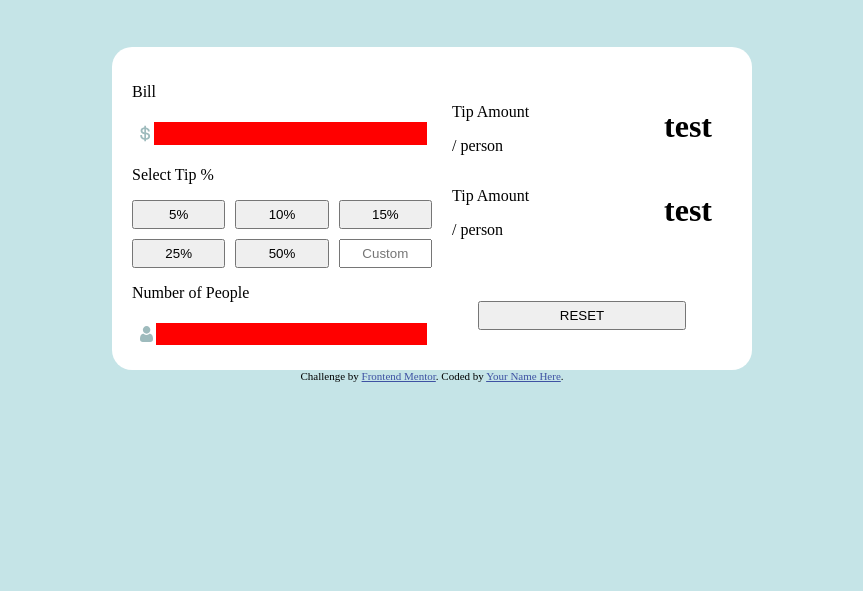
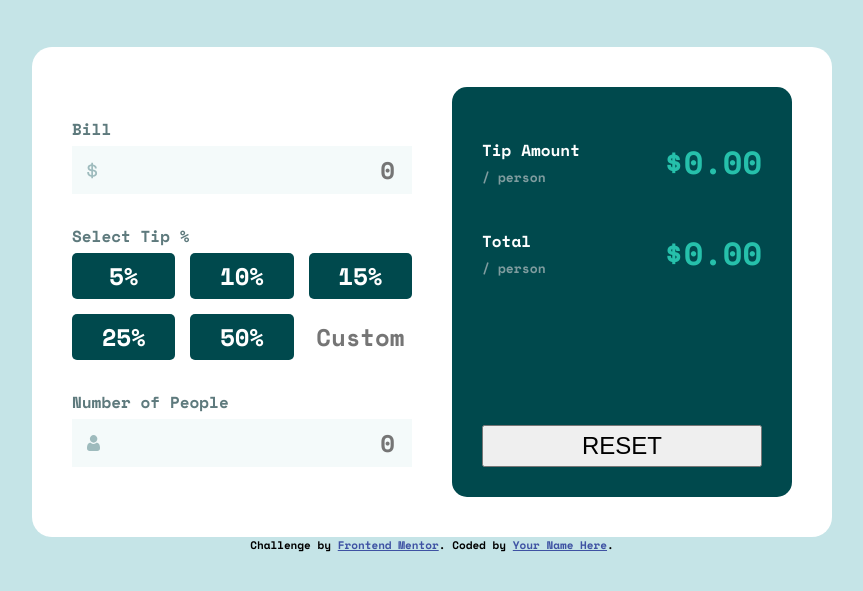
Before and after one commit to matanp06/Tip-Calculator-App-Frontend-Mentor-Challenge, a website: page index.html in a window 1280 px wide. Shown: the part 107-698 px from the top of the page, without its empty margins (208-1071 px from the left). Drawn offline with nearby package versions, Linux system fonts and the light colour scheme.

Commit message:
Designed the desktop version of the app

```diff
--- a/index.html
+++ b/index.html
@@ -3,8 +3,10 @@
 <head>
   <meta charset="UTF-8">
   <meta name="viewport" content="width=device-width, initial-scale=1.0"> <!-- displays site properly based on user's device -->
-
   <link rel="icon" type="image/png" sizes="32x32" href="./images/favicon-32x32.png">
+  <link rel="preconnect" href="https://fonts.googleapis.com">
+  <link rel="preconnect" href="https://fonts.gstatic.com" crossorigin>
+  <link href="https://fonts.googleapis.com/css2?family=Space+Mono:wght@700&display=swap" rel="stylesheet">
   <link rel="stylesheet" href="styles.css">
 
   <title>Frontend Mentor | Tip calculator app</title>
@@ -27,19 +29,19 @@
         <p>Bill</p>
         <div class="input">
           <img src="images/icon-dollar.svg" alt="">
-          <input id="input-bill" type="text">
+          <input class="pressable" id="input-bill" type="text" placeholder="0">
         </div>
       </div>
 
       <div class="input-div">
         <p>Select Tip %</p>
         <div class="grid-precentage">
-          <button class="precentage selected" value="5">5%</button>
-          <button class="precentage" value="10">10%</button>
-          <button class="precentage" value="15">15%</button>
-          <button class="precentage" value="25">25%</button>
-          <button class="precentage" value="50">50%</button>
-          <input class="precentage custom" type="numbers" placeholder="Custom">
+          <button class="pressable bg-green precentage selected" value="5">5%</button>
+          <button class="pressable bg-green precentage" value="10">10%</button>
+          <button class="pressable bg-green precentage" value="15">15%</button>
+          <button class="pressable bg-green precentage" value="25">25%</button>
+          <button class="pressable bg-green precentage" value="50">50%</button>
+          <input class="pressable precentage custom" type="numbers" placeholder="Custom">
         </div>
       </div>
 
@@ -47,30 +49,30 @@
         <p>Number of People</p>
         <div class="input">
           <img src="images/icon-person.svg" alt="">
-          <input id="input-person" type="text">
+          <input class="pressable" id="input-person" type="text" placeholder="0">
         </div>
       </div>
     </div>
 
     <!-- Out Section -->
-    <div id="output-section">
+    <div class="bg-green" id="output-section">
       <div class="output">
         <div class="details">
           <p class="bold">Tip Amount</p>
-          <p>/ person</p>
+          <p class="small">/ person</p>
         </div>
-        <h1>test</h1>
+        <h1 id="Tip-Amount">$0.00</h1>
       </div>
 
       <div class="output">
         <div class="details">
-          <p class="bold">Tip Amount</p>
-          <p>/ person</p>
+          <p class="bold">Total</p>
+          <p class="small">/ person</p>
         </div>
-        <h1>test</h1>
+        <h1 id="Total">$0.00</h1>
       </div>
 
-      <button>RESET</button>
+      <button class="pressable">RESET</button>
 
     </div>
 
--- a/styles.scss
+++ b/styles.scss
@@ -1,5 +1,17 @@
 body{
+
     background-color: hsl(185, 41%, 84%);
+    font-family: 'Space Mono',monospace;
+
+    .bg-green{
+        background-color: hsl(183, 100%, 15%);
+    }
+
+    .pressable{
+
+        cursor: pointer;
+
+    }
 
     #logo{
 
@@ -9,32 +21,61 @@ body{
     }
 
     .container{
-        width: 600px;
+        width: 720px;
         background-color: hsl(0, 0%, 100%);
         margin: auto;
-        padding: 20px;
+        padding: 40px;
         border-radius: 20px;
         display: flex;
+        justify-content: space-between;
 
         div{
 
-            width: 300px;
+            p{
+                margin: 5px 0
+            }
+
+            .input-div{
+
+                margin: 30px 0;
+
+                p{
+
+                    color: hsl(186, 14%, 43%);
+
+                }
+
+            }
+
+            width: 340px;
             .input{
 
                 width: 100%;
                 display: flex;
                 justify-content: center;
                 box-sizing: border-box;
-                padding: 5px;
+                padding: 5px 15px;
+                background-color: hsl(189, 41%, 97%);
+                justify-content: space-between;
+                align-items: center;
+
                 img{
-                    box-sizing: border-box;
-                    padding: 3px;
+                    height: 50%;
                 }
 
                 input{
                     flex: 1;
                     border: none;
-                    background-color: red;
+                    background-color: transparent;
+                    color: hsl(184, 14%, 56%);
+                    text-align: right;
+                    font-size: 24px;
+                    max-width: 70%;
+                    font-family: inherit;
+                }
+
+                input:focus, input:focus-visible{
+                    outline: none;
                 }
 
             }
@@ -42,19 +83,25 @@ body{
             .grid-precentage{
 
                 display: grid;
-                gap: 10px;
+                gap: 15px;
                 grid-template-columns: repeat(3,minmax(0,1fr));
 
                 .precentage{
 
+                    font-size: 24px;
+                    border-radius: 5px;
+                    border: none;
                     padding-top: 5px;
                     padding-bottom: 5px;
+                    color:hsl(0, 0%, 100%);
+                    font-family: inherit;
 
                 }
 
                 .custom{
 
                     text-align: center;
+                    color: hsl(186deg, 14%, 43%)
 
                 }
 
@@ -66,23 +113,38 @@ body{
 
             position: relative;
             box-sizing: border-box;
-            padding:20px;
+            padding:30px;
             display: flex;
             flex-direction: column;
+            border-radius: 15px;
             .output{
 
                 display: flex;
                 width: 100%;
                 justify-content: space-between;
+                align-items: center;
+
+                .bold{
+                    color: hsl(0, 0%, 100%);
+                }
+                .small{
+                    color:  hsl(184, 14%, 56%);
+                    font-size: small;
+                }
+
+                h1{
+                    color:hsl(172, 67%, 45%)
+                }
 
             }
 
             button{
 
-                width: 80%;
+                width: 100%;
                 margin: auto auto 0;
                 padding-top: 5px;
                 padding-bottom: 5px;
+                font-size: 24px;
 
             }
 
```
Also changed, not shown: styles.css, 1 other file.
